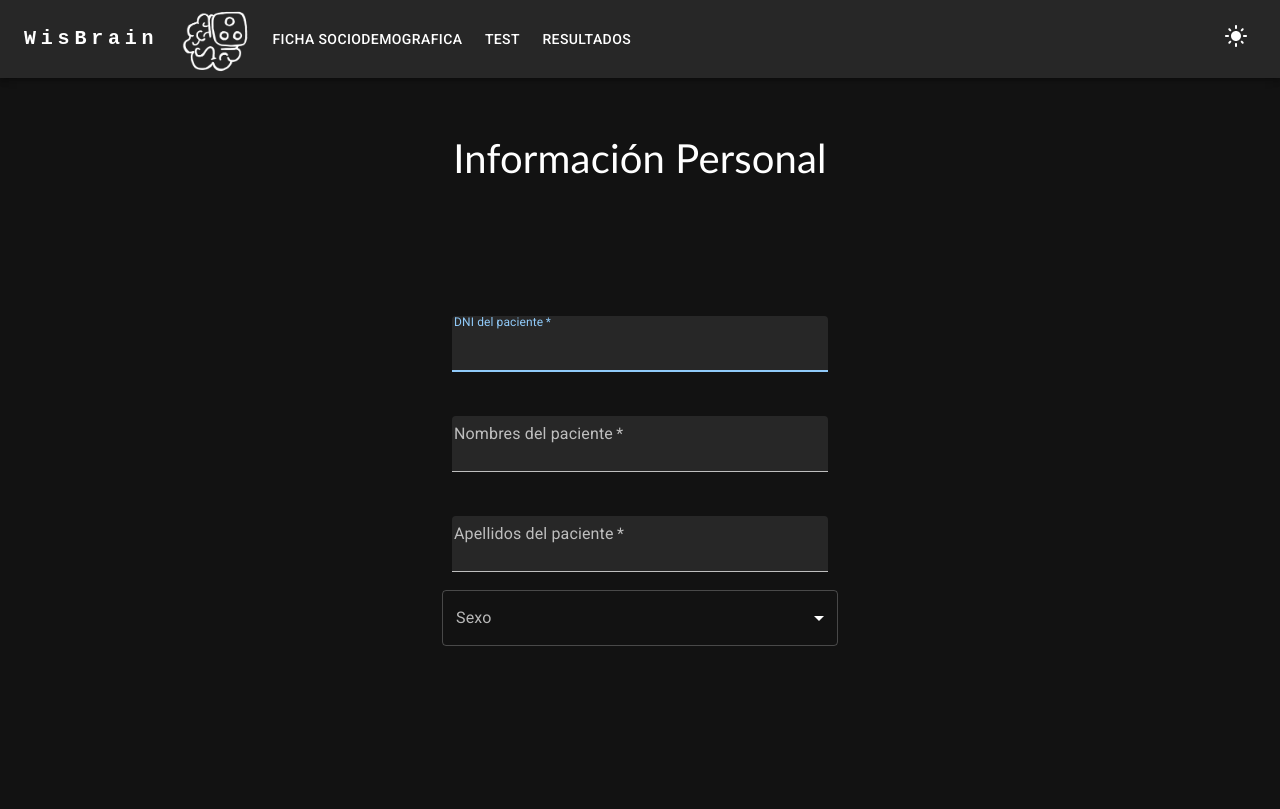
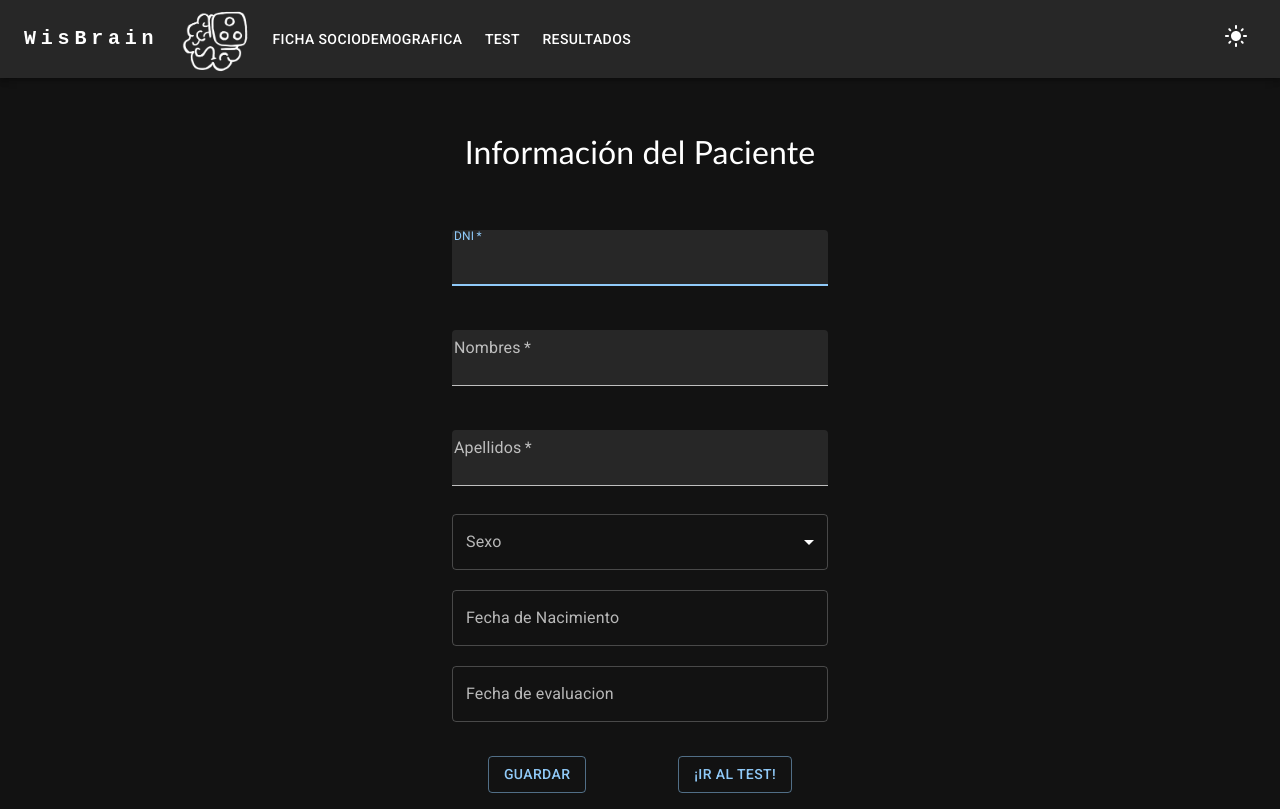
Before and after one commit to kristhyanlz/WisBrain, a React (Vite) app in the folder WisBrain_Front/: page /FichaSociodemografica in a window 1280 px wide. Built offline with nearby package versions, Linux system fonts and the light colour scheme.

Commit message:
Previo a enrutar navbar

```diff
--- a/WisBrain_Front/package.json
+++ b/WisBrain_Front/package.json
@@ -15,6 +15,8 @@
     "@fontsource/roboto": "^5.0.13",
     "@mui/icons-material": "^5.15.18",
     "@mui/material": "^5.15.18",
+    "@mui/x-date-pickers": "^7.5.0",
+    "dayjs": "^1.11.11",
     "formik": "^2.4.6",
     "react": "^18.2.0",
     "react-dom": "^18.2.0",
--- a/WisBrain_Front/src/components/Barra.jsx
+++ b/WisBrain_Front/src/components/Barra.jsx
@@ -56,6 +56,10 @@ function Barra( {children}) {
   const handleCloseUserMenu = () => {
     setAnchorElUser(null);
   };
+
+  const handleClickPages = (link) => {
+    navigate(link)
+  }
   //<ThemeProvider theme={darkTheme}>
   return (
     <ThemeProvider theme={ (currentTheme == 'dark') ? darkTheme: lightTheme}>
@@ -112,7 +116,7 @@ function Barra( {children}) {
               }}
             >
               {pages.map((page) => (
-                <MenuItem key={page} onClick={handleCloseNavMenu}>
+                <MenuItem key={page} onClick={handleClickPages}>
                   <Typography textAlign="center">{page}</Typography>
                 </MenuItem>
               ))}
--- a/WisBrain_Front/src/pages/FichaSociodemo.jsx
+++ b/WisBrain_Front/src/pages/FichaSociodemo.jsx
@@ -3,7 +3,12 @@ import { Formik } from 'formik';
 //import StyledGroupForm from '../components/StyledGroupForm';
 import { useNavigate } from 'react-router-dom';
 
-import {Box, FormControl, TextField, InputLabel, Input, Select, MenuItem, Button, FormHelperText, Container } from '@mui/material';
+import {Box, FormControl, TextField, InputLabel, Input, Select, MenuItem, Button, FormHelperText, Container, Grid } from '@mui/material';
+
+//DATE
+import { AdapterDayjs } from '@mui/x-date-pickers/AdapterDayjs';
+import { LocalizationProvider } from '@mui/x-date-pickers/LocalizationProvider';
+import { DatePicker } from '@mui/x-date-pickers/DatePicker';
 
 
 const EDAD_MINIMA = 15
@@ -18,10 +23,13 @@ const styles = {
   },
   title:{
     textAlign: 'center',
-    fontSize: 40,
+    fontSize: 32,
     paddingTop: 20,
-    paddingBottom: 30,
+    paddingBottom: 20,
     fontFamily: 'Candara',
+  },
+  formEle: {
+    padding: 10
   }
 };
 
@@ -70,11 +78,10 @@ export default function FichaSociodemo () {
 
     <Container maxWidth='xs' style={styles.form}>
       <div style={styles.title}>
-        Información Personal
+        Información del Paciente
       </div>
 
       <Box sx={{
-        marginTop: 8,
         display: 'flex',
         flexDirection: 'column',
         alignItems: 'center'}}>
@@ -89,10 +96,10 @@ export default function FichaSociodemo () {
             required
             fullWidth
             id="dni"
-            label="DNI del paciente"
+            label="DNI"
             name="dni"
             autoFocus
-            style={{padding:10}}
+            style={styles.formEle}
             variant="filled"
           />
           <TextField
@@ -100,9 +107,9 @@ export default function FichaSociodemo () {
             required
             fullWidth
             id="nombres"
-            label="Nombres del paciente"
+            label="Nombres"
             name="nombres"
-            style={{padding:10}}
+            style={styles.formEle}
             variant="filled"
           />
           <TextField
@@ -110,13 +117,14 @@ export default function FichaSociodemo () {
             required
             fullWidth
             id="apellidos"
-            label="Apellidos del paciente"
+            label="Apellidos"
             name='apellidos'
-            style={{padding:10}}
+            style={styles.formEle}
             variant="filled"
           />
 
-          <FormControl fullWidth>
+          <Box fullWidth style={styles.formEle}>
+            <FormControl fullWidth >
               <InputLabel id="lbl-sexo">Sexo</InputLabel>
               <Select
                 labelId="lbl-sexo"
@@ -132,10 +140,45 @@ export default function FichaSociodemo () {
                 }
               </Select>
             </FormControl>
+          </Box>
 
-          <Box style={{paddingTop: 20}}>
-            <Button title="¡Adelante!" />
-          </Box>
+          <FormControl fullWidth style={styles.formEle}>
+            <LocalizationProvider dateAdapter={AdapterDayjs}>
+              {/* <DatePicker value={value} onChange={(newValue) => setValue(newValue)} /> */}
+
+              <DatePicker label="Fecha de Nacimiento"/>
+            </LocalizationProvider>
+          </FormControl>
+
+          <FormControl fullWidth style={styles.formEle}>
+            <LocalizationProvider dateAdapter={AdapterDayjs}>
+              {/* <DatePicker value={value} onChange={(newValue) => setValue(newValue)} /> */}
+
+              <DatePicker label="Fecha de evaluacion"/>
+            </LocalizationProvider>
+          </FormControl>
+
+          <Grid container justifyContent='space-around'>
+            <Grid item>
+              <Button
+                type='submit'
+                variant='outlined'
+                sx={{ mt: 3, mb: 2}}
+              >
+                Guardar
+              </Button>
+            </Grid>
+            <Grid item>
+              <Button
+                type='submit'
+                variant='outlined'
+                sx={{ mt: 3, mb: 2}}
+              >
+                ¡Ir al test!
+              </Button>
+            </Grid>
+          </Grid>
+
         </Box>
       </Box>
 
```
Also changed, not shown: 1 other file (tests, documents, lock files or other folders). Lines whose indentation alone changed are shown as unchanged.
